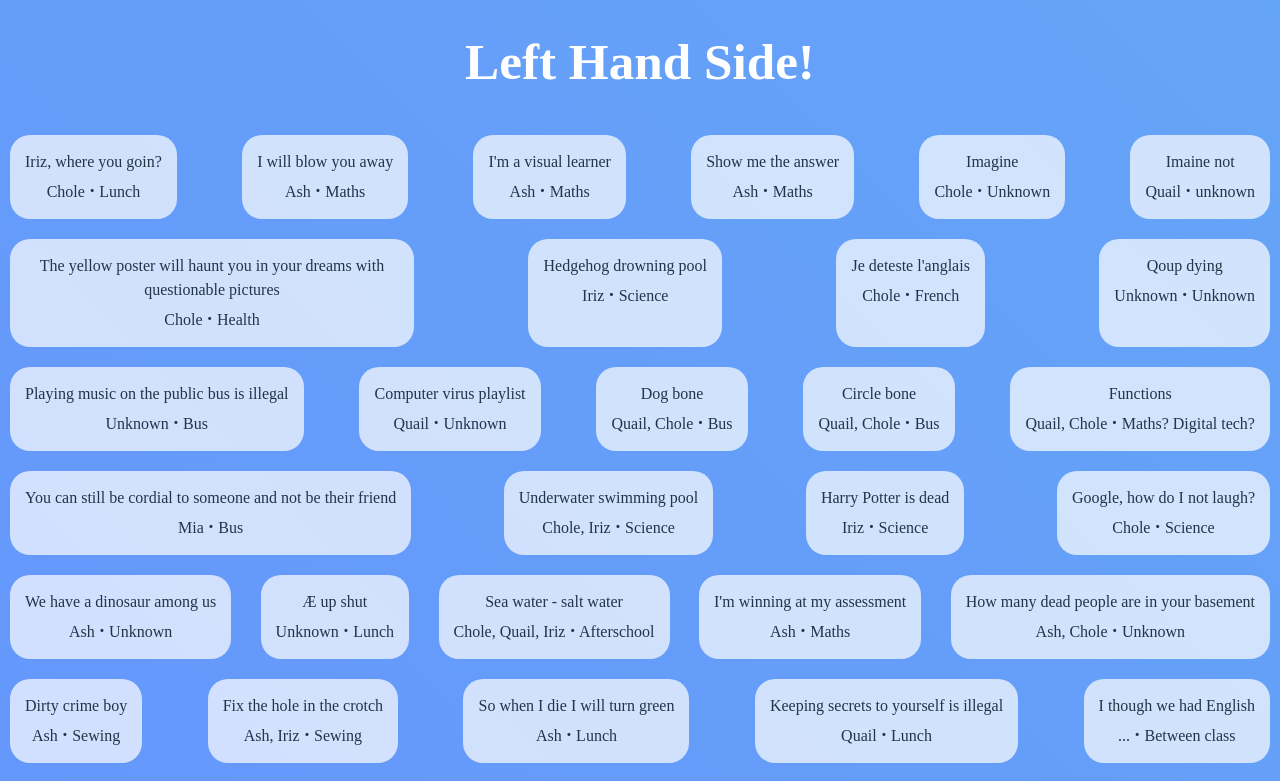
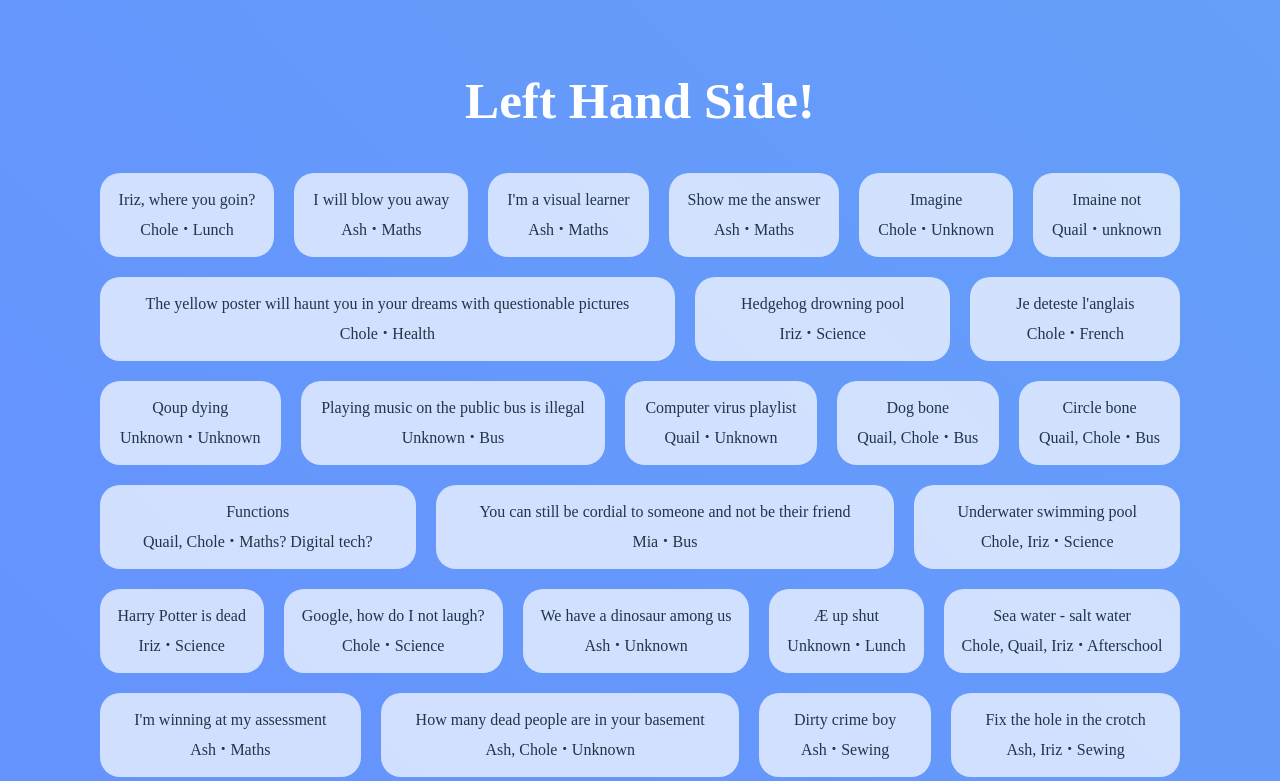
Before and after one commit to twinklefan/vite-project, a React (Vite) app: page / in a window 1280 px wide. Shown: the top 781 px of the page. Built offline with nearby package versions, Linux system fonts and the light colour scheme; a web font is replaced by a local one.

Commit message:
Update App.css

```diff
--- a/src/App.css
+++ b/src/App.css
@@ -9,6 +9,7 @@
   -moz-animation: background 10s ease infinite;
   /* display: inline; */
   /* height: 100%; */
+  padding: 3% 7%;
 }
 @keyframes background {
   0% {
@@ -54,7 +55,8 @@
 .card-container {
   display: flex;
   flex-flow: wrap;
-  justify-content: space-between;
+  /* align-self: stretch; */
+  /* justify-content: space-between; */
 }
 
 .card {
@@ -64,7 +66,8 @@
   padding: 10px;
   border-radius: 20px;
   text-align: center;
-  max-width: 30%;
+  flex-grow: 1;
+  /* max-width: 50%; */
 }
 
 h1 {
```
